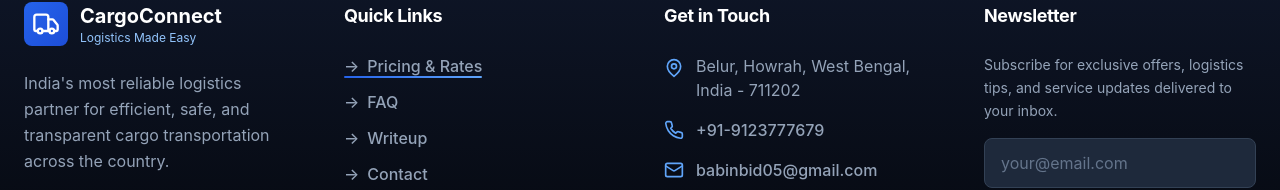
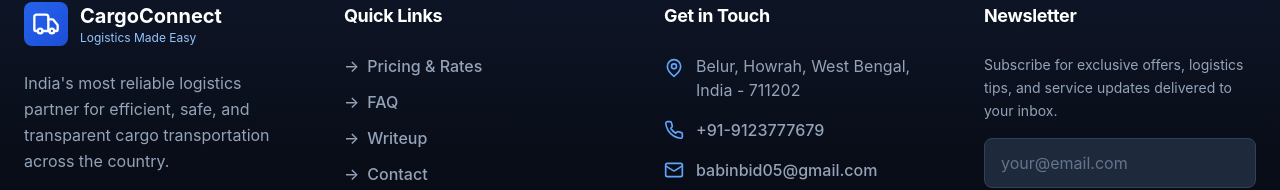
Before and after one commit to KGFCH2/CargoConnect, a React (Vite) app: page /pricing in a window 1280 px wide. Shown: the part 3988-4178 px from the top of the page. Built offline with nearby package versions, Linux system fonts and the light colour scheme.

Commit message:
Remove underlines on hover from footer links

```diff
--- a/src/components/Footer.tsx
+++ b/src/components/Footer.tsx
@@ -75,25 +75,25 @@ const Footer: React.FC = () => {
             <h3 className="text-lg font-bold mb-6">Quick Links</h3>
             <ul className="space-y-3">
               <li>
-                <AnimatedLink to="/pricing" className="text-slate-400 dark:text-slate-500 hover:text-blue-400 dark:hover:text-blue-400 transition-colors font-medium group inline-flex items-center">
+                <AnimatedLink to="/pricing" showUnderline={false} className="text-slate-400 dark:text-slate-500 hover:text-blue-400 dark:hover:text-blue-400 transition-colors font-medium group inline-flex items-center">
                   <span className="group-hover:translate-x-1 transition-transform duration-300">→</span>
                   <span className="ml-2">Pricing & Rates</span>
                 </AnimatedLink>
               </li>
               <li>
-                <AnimatedLink to="/faq" className="text-slate-400 dark:text-slate-500 hover:text-blue-400 dark:hover:text-blue-400 transition-colors font-medium group inline-flex items-center">
+                <AnimatedLink to="/faq" showUnderline={false} className="text-slate-400 dark:text-slate-500 hover:text-blue-400 dark:hover:text-blue-400 transition-colors font-medium group inline-flex items-center">
                   <span className="group-hover:translate-x-1 transition-transform duration-300">→</span>
                   <span className="ml-2">FAQ</span>
                 </AnimatedLink>
               </li>
               <li>
-                <AnimatedLink to="/blog" className="text-slate-400 dark:text-slate-500 hover:text-blue-400 dark:hover:text-blue-400 transition-colors font-medium group inline-flex items-center">
+                <AnimatedLink to="/blog" showUnderline={false} className="text-slate-400 dark:text-slate-500 hover:text-blue-400 dark:hover:text-blue-400 transition-colors font-medium group inline-flex items-center">
                   <span className="group-hover:translate-x-1 transition-transform duration-300">→</span>
                   <span className="ml-2">Writeup</span>
                 </AnimatedLink>
               </li>
               <li>
-                <AnimatedLink to="/contact" className="text-slate-400 dark:text-slate-500 hover:text-blue-400 dark:hover:text-blue-400 transition-colors font-medium group inline-flex items-center">
+                <AnimatedLink to="/contact" showUnderline={false} className="text-slate-400 dark:text-slate-500 hover:text-blue-400 dark:hover:text-blue-400 transition-colors font-medium group inline-flex items-center">
                   <span className="group-hover:translate-x-1 transition-transform duration-300">→</span>
                   <span className="ml-2">Contact</span>
                 </AnimatedLink>
```
